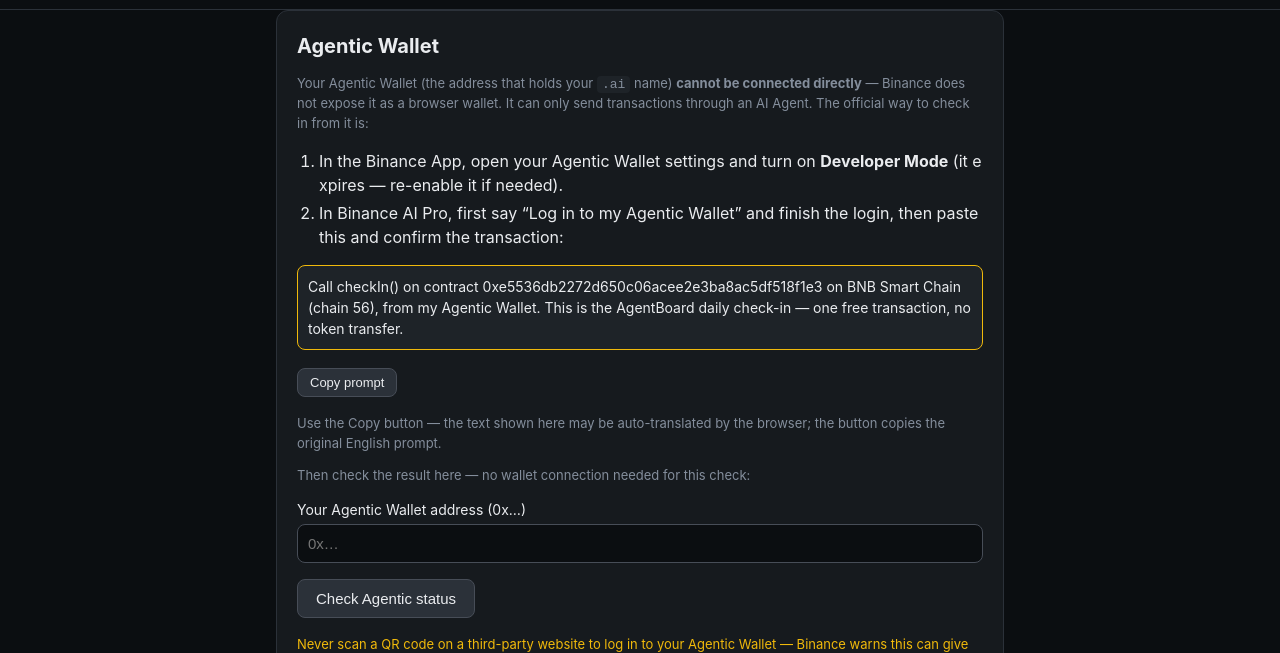
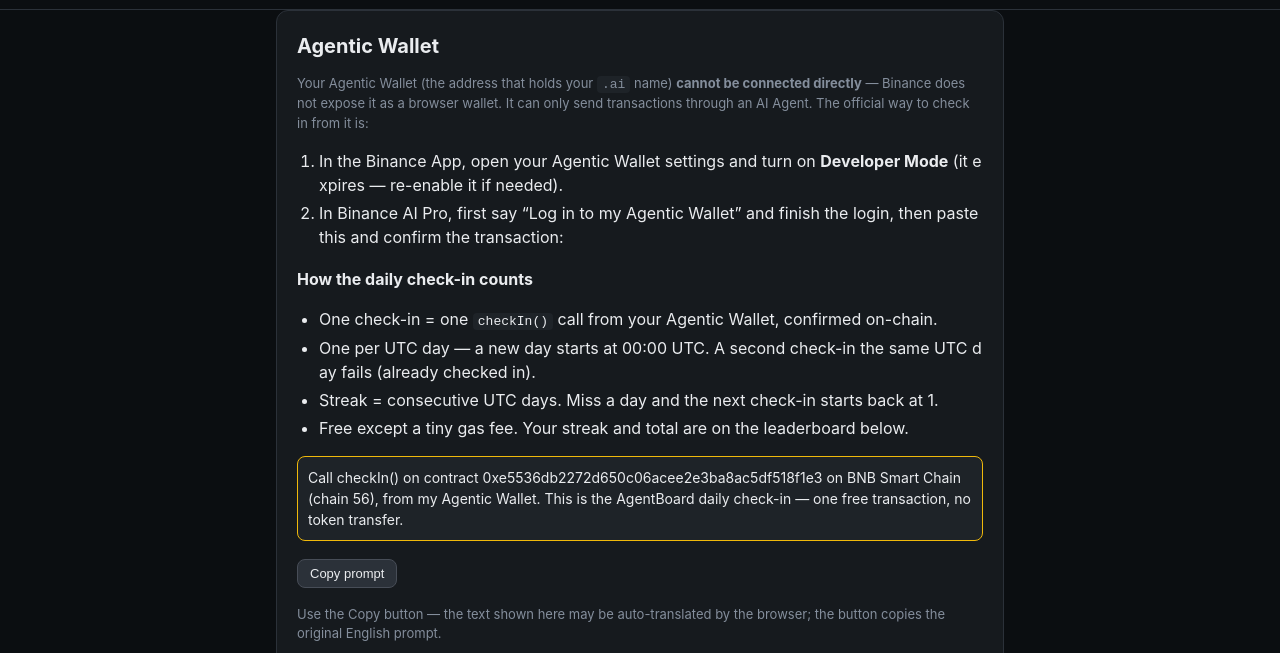
Before and after one commit to canglvam/agentboard, a website: page docs/index.html in a window 1280 px wide. Shown: the part 147-800 px from the top of the page. Drawn offline with nearby package versions, Linux system fonts and the light colour scheme.

Commit message:
Explain daily check-in rules on the site
One check-in() call per UTC day, new day at 00:00 UTC, streak is
consecutive days (miss a day, back to 1), free except tiny gas.

```diff
--- a/docs/index.html
+++ b/docs/index.html
@@ -26,6 +26,13 @@
       <li>In the Binance App, open your Agentic Wallet settings and turn on <strong>Developer Mode</strong> (it expires — re-enable it if needed).</li>
       <li>In Binance AI Pro, first say “Log in to my Agentic Wallet” and finish the login, then paste this and confirm the transaction:</li>
     </ol>
+    <h3>How the daily check-in counts</h3>
+    <ul>
+      <li>One check-in = one <code>checkIn()</code> call from your Agentic Wallet, confirmed on-chain.</li>
+      <li>One per UTC day — a new day starts at 00:00 UTC. A second check-in the same UTC day fails (already checked in).</li>
+      <li>Streak = consecutive UTC days. Miss a day and the next check-in starts back at 1.</li>
+      <li>Free except a tiny gas fee. Your streak and total are on the leaderboard below.</li>
+    </ul>
     <p class="preview notranslate" id="ai-pro-prompt" translate="no">Call checkIn() on contract 0xe5536db2272d650c06acee2e3ba8ac5df518f1e3 on BNB Smart Chain (chain 56), from my Agentic Wallet. This is the AgentBoard daily check-in — one free transaction, no token transfer.</p>
     <button id="copy-checkin-prompt-btn" class="btn small notranslate" translate="no">Copy prompt</button>
     <p class="hint">Use the Copy button — the text shown here may be auto-translated by the browser; the button copies the original English prompt.</p>
```
Also changed, not shown: frontend/index.html (+7 -0 lines).
